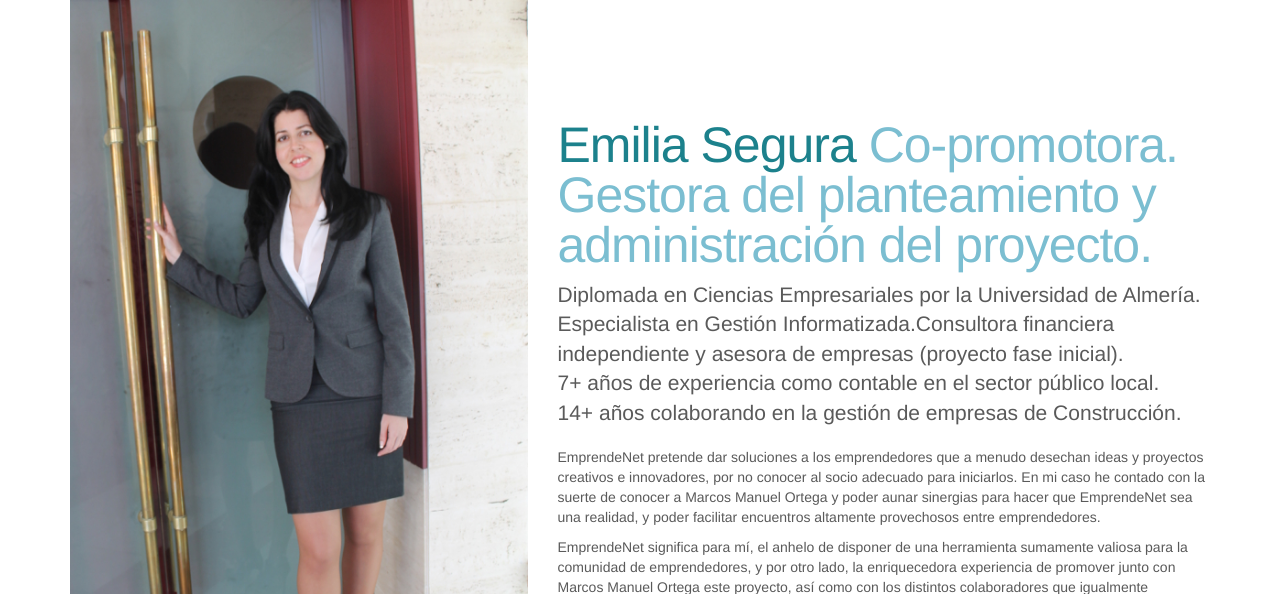
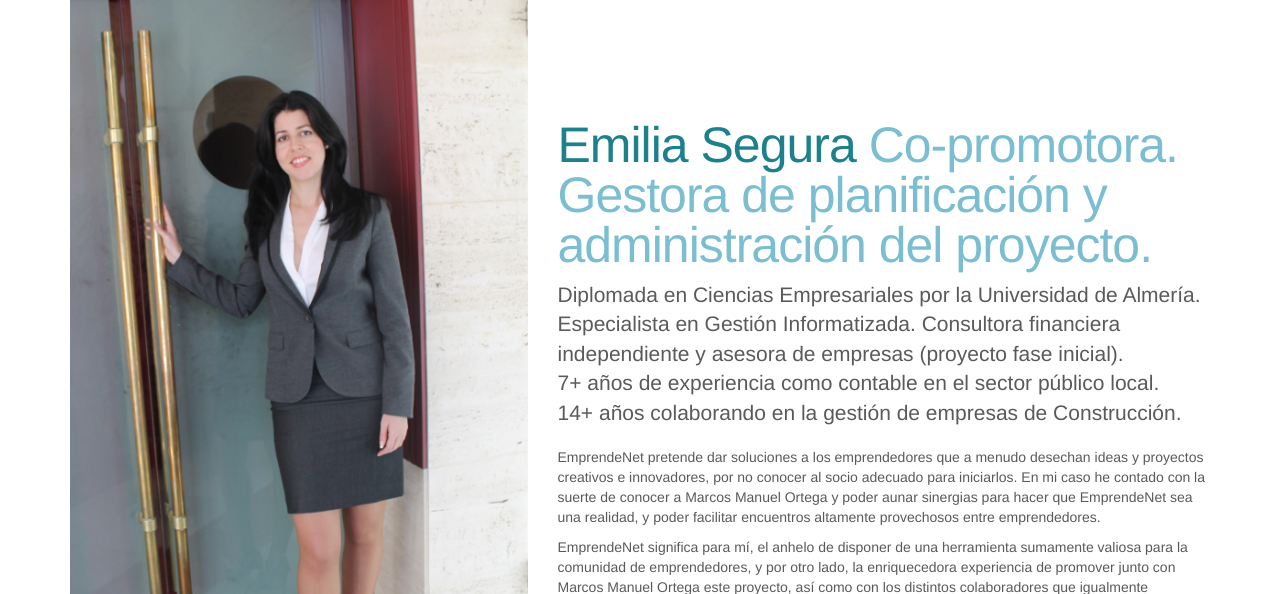
Before and after one commit to EmprendeNet/portal-web, a Python web app: template templates/el-equipo.html in a window 1280 px wide. Shown: the top 594 px of the page. Run offline with Jinja, Linux system fonts and the light colour scheme; the template is opened without the code that fills it, so the values that code supplies are empty; some libraries are stand-ins or nearby versions.

Commit message:
Corregido fallo en bio de Emilia

```diff
--- a/templates/el-equipo.html
+++ b/templates/el-equipo.html
@@ -17,9 +17,9 @@
 		</div>
 
 		<div class="col-md-7">
-		  	<h2 class="featurette-heading">Emilia Segura <span class="text-muted">Co-promotora. Gestora del planteamiento y administración del proyecto.</span></h2>
+		  	<h2 class="featurette-heading">Emilia Segura <span class="text-muted">Co-promotora. Gestora de planificación y administración del proyecto.</span></h2>
 
-			<p class="lead">Diplomada en Ciencias Empresariales por la Universidad de Almería.<br>Especialista en Gestión Informatizada.Consultora financiera independiente y asesora de empresas (proyecto fase inicial).<br>7+ años de experiencia como contable en el sector público local.<br>14+ años colaborando en la gestión de empresas de Construcción.</p>
+			<p class="lead">Diplomada en Ciencias Empresariales por la Universidad de Almería.<br>Especialista en Gestión Informatizada. Consultora financiera independiente y asesora de empresas (proyecto fase inicial).<br>7+ años de experiencia como contable en el sector público local.<br>14+ años colaborando en la gestión de empresas de Construcción.</p>
 
 			<p>EmprendeNet pretende dar soluciones a los emprendedores que a menudo desechan ideas y proyectos creativos e innovadores, por no conocer al socio adecuado para iniciarlos. En mi caso he contado con la suerte de conocer a Marcos Manuel Ortega y poder aunar sinergias para hacer que EmprendeNet sea una realidad, y poder facilitar encuentros altamente provechosos entre emprendedores.</p>
 
```
